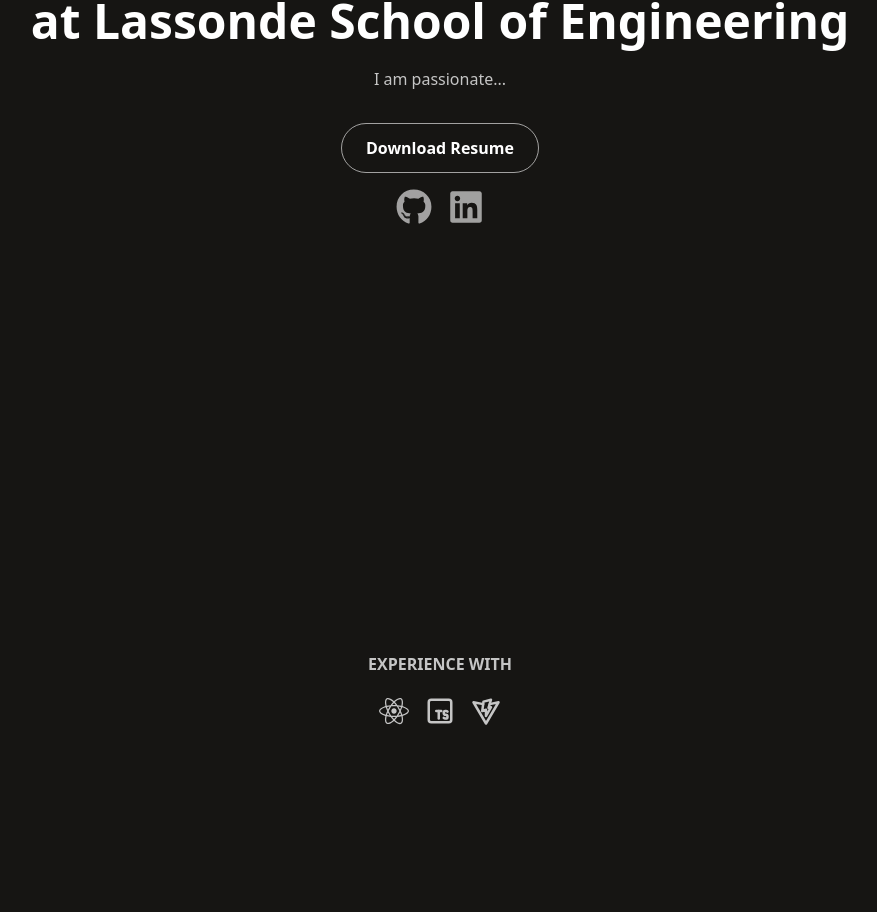
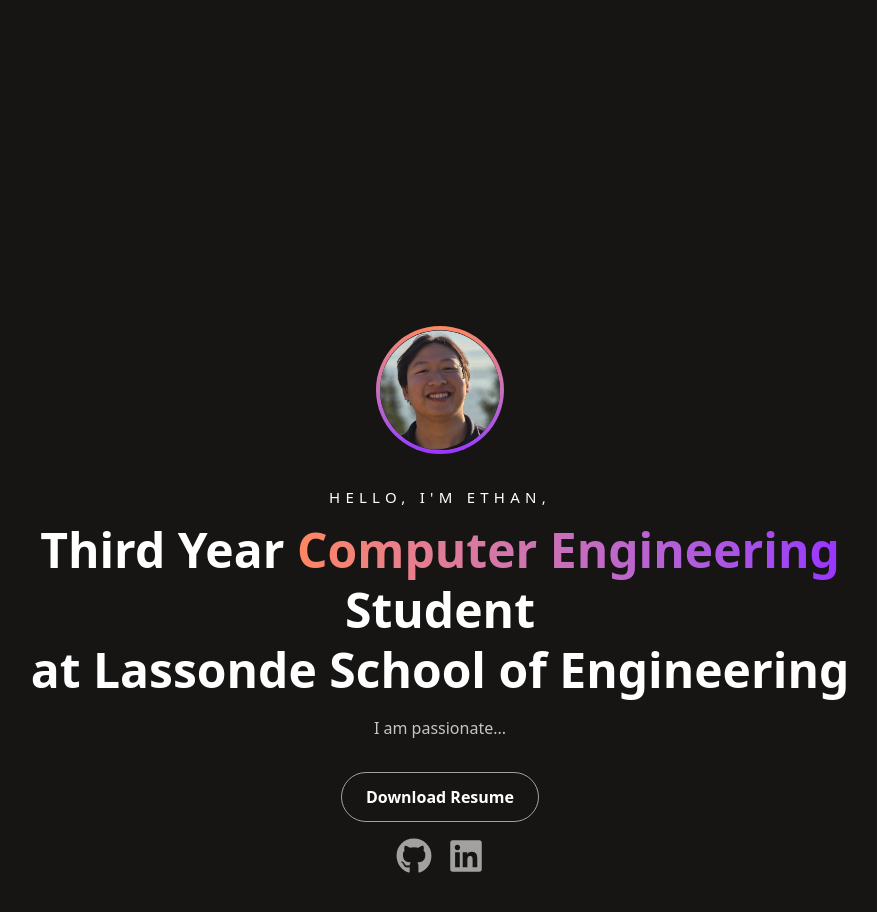
Before and after one commit to DnguyenE/portfolio-website-react, a React (Vite) app: page / in a window 1280 px wide. Shown: the part 518-1430 px from the top of the page, without its empty margins (200-1077 px from the left). Built offline with nearby package versions, Linux system fonts and the light colour scheme.

Commit message:
Changed the home content to the about me section

```diff
--- a/src/App.tsx
+++ b/src/App.tsx
@@ -12,7 +12,7 @@ function App() {
       <NavBar />
 
       {/* -------Main Content------ */}
-      <main className="pt-[82px] bg-[#161513]">
+      <main className="bg-[#161513]">
         <Home />
         <About />
         <Projects />
--- a/src/components/About.tsx
+++ b/src/components/About.tsx
@@ -1,21 +1,74 @@
-import { FaJava, FaReact } from "react-icons/fa"
-import { TbBrandJavascript, TbBrandTypescript, TbBrandVite } from "react-icons/tb"
-
+import { FaJava, FaReact } from "react-icons/fa";
+import {
+  TbBrandJavascript,
+  TbBrandTypescript,
+  TbBrandVite,
+} from "react-icons/tb";
+import { FaGithub, FaLinkedin } from "react-icons/fa";
+import logo from "../assets/home-pic.png";
 
 const About = () => {
   return (
-    <section id='about' className='min-h-screen flex flex-col items-center justify-center text-white'>
-          <div className="text-[#C5C5C5] font-semibold">
-            <h2>EXPERIENCE WITH</h2>
+    <section
+      id="about"
+      className="min-h-screen flex flex-col items-center justify-center text-white"
+    >
+      {/* ---Avatar--- */}
+      <div className="w-full max-w-5xl px-4 flex flex-col items-center text-center">
+        <div className="w-32 h-32 rounded-full bg-linear-to-b from-[#FF8660] to-[#9A33FF] p-1 mb-8">
+          <div className="w-full h-full rounded-full bg-[#111111] flex items-center justify-center ">
+            <img src={logo} />
           </div>
+        </div>
 
-          <div className="flex mt-5 gap-4 text-3xl text-[#C5C5C5]">
-            <FaReact />
-            <TbBrandTypescript />
-            <TbBrandVite />
-          </div>
+        {/* ---Intro Text--- */}
+
+        <p className="uppercase tracking-[0.35em] text-[15px] text-white mb-3">
+          Hello, I&apos;m Ethan,
+        </p>
+
+        <h1 className="text-3xl sm:text-5xl font-extrabold leading-tight mb-4">
+          Third Year{" "}
+          <span className="bg-linear-to-r from-[#FF8660] to-[#9A33FF] bg-clip-text text-transparent">
+            Computer Engineering
+          </span>{" "}
+          Student <br /> at Lassonde School of Engineering
+        </h1>
+
+        <p className="max-w-2xl text-sm sm:text-base text-[#C5C5C5] mb-8">
+          I am passionate...
+        </p>
+
+        {/* ---Download Button--- */}
+
+        <a
+          href="/Dinh_Ethan_Resume.pdf"
+          download="Ethan_Dinh_Resume.pdf"
+          className="px-6 py-3 rounded-full border border-white/60 font-semibold hover:bg-white hover:text-black transition cursor-pointer"
+        >
+          Download Resume
+        </a>
+        <div className="flex gap-4 mt-4 text-4xl text-white/60 font-semibold cursor-pointer">
+          <a
+            className="hover:text-white"
+            href="https://github.com/DnguyenE"
+            target="_blank"
+            rel="noopener noreferrer"
+          >
+            <FaGithub />
+          </a>
+          <a
+            className="hover:text-white"
+            href="https://www.linkedin.com/in/ethan-dinh-8a4072327/"
+            target="_blank"
+            rel="noopener noreferrer"
+          >
+            <FaLinkedin />
+          </a>
+        </div>
+      </div>
     </section>
-  )
-}
+  );
+};
 
-export default About
+export default About;
--- a/src/components/Home.tsx
+++ b/src/components/Home.tsx
@@ -1,5 +1,4 @@
-import { FaGithub, FaLinkedin } from "react-icons/fa";
-import logo from "../assets/home-pic.png";
+
 
 const Home = () => {
   return (
@@ -7,60 +6,7 @@ const Home = () => {
       id="home"
       className="scroll-mt-[82px] min-h-[calc(100vh-82px)] text-white flex justify-center pt-28 pb-16"
     >
-      {/* ---Avatar--- */}
-      <div className="w-full max-w-5xl px-4 flex flex-col items-center text-center">
-        <div className="w-32 h-32 rounded-full bg-linear-to-b from-[#FF8660] to-[#9A33FF] p-1 mb-8">
-          <div className="w-full h-full rounded-full bg-[#111111] flex items-center justify-center ">
-            <img src={logo} />
-          </div>
-        </div>
-
-        {/* ---Intro Text--- */}
-
-        <p className="uppercase tracking-[0.35em] text-[15px] text-white mb-3">
-          Hello, I&apos;m Ethan,
-        </p>
-
-        <h1 className="text-3xl sm:text-5xl font-extrabold leading-tight mb-4">
-          Third Year{" "}
-          <span className="bg-linear-to-r from-[#FF8660] to-[#9A33FF] bg-clip-text text-transparent">
-            Computer Engineering
-          </span>{" "}
-          Student <br /> at Lassonde School of Engineering
-        </h1>
-
-        <p className="max-w-2xl text-sm sm:text-base text-[#C5C5C5] mb-8">
-          I am passionate...
-        </p>
-
-        {/* ---Download Button--- */}
-
-        <a
-          href="/Dinh_Ethan_Resume.pdf"
-          download="Ethan_Dinh_Resume.pdf"
-          className="px-6 py-3 rounded-full border border-white/60 font-semibold hover:bg-white hover:text-black transition cursor-pointer"
-        >
-          Download Resume
-        </a>
-        <div className="flex gap-4 mt-4 text-4xl text-white/60 font-semibold cursor-pointer">
-          <a
-            className="hover:text-white"
-            href="https://github.com/DnguyenE"
-            target="_blank"
-            rel="noopener noreferrer"
-          >
-            <FaGithub />
-          </a>
-          <a
-            className="hover:text-white"
-            href="https://www.linkedin.com/in/ethan-dinh-8a4072327/"
-            target="_blank"
-            rel="noopener noreferrer"
-          >
-            <FaLinkedin />
-          </a>
-        </div>
-      </div>
+      Ethan Dinh
     </section>
   );
 };
```
